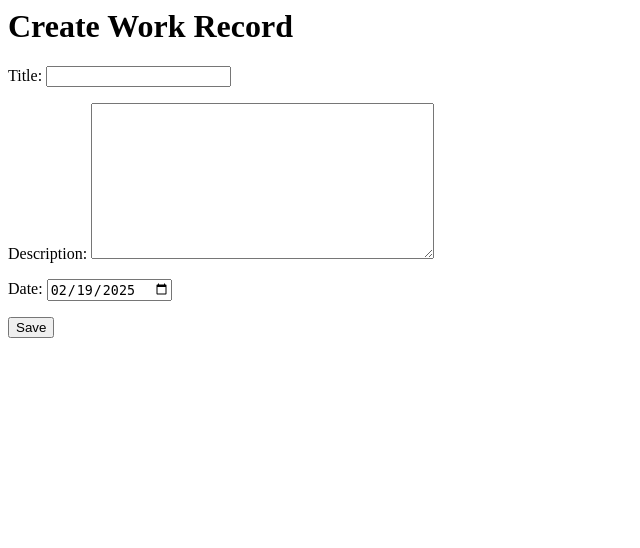
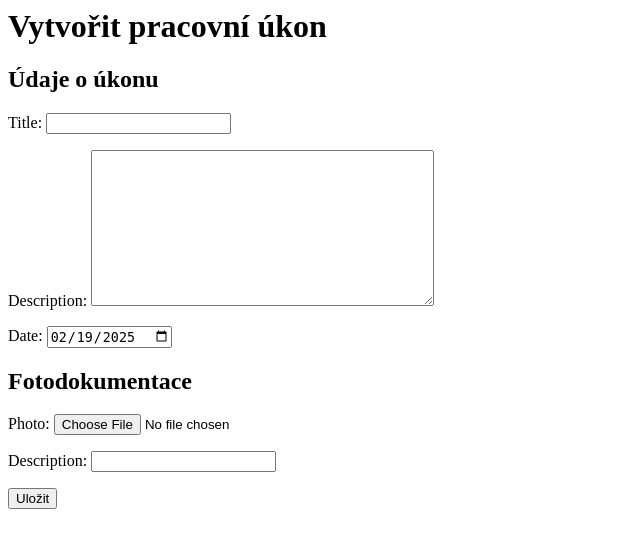
Before and after one commit to vachosan/work_tracker, a Django app: page /tracker/create/ in a window 1280 px wide. Shown: the top 548 px of the page, without its empty margins (0-640 px from the left). Run offline with Django 5.2, Linux system fonts and the light colour scheme.

Commit message:
zadavaní v jednom kroku

```diff
--- a/work_tracker/tracker/templates/tracker/create_work_record.html
+++ b/work_tracker/tracker/templates/tracker/create_work_record.html
@@ -1,6 +1,12 @@
-<h1>Create Work Record</h1>
-<form method="post">
+<h1>Vytvořit pracovní úkon</h1>
+<form method="post" enctype="multipart/form-data">
     {% csrf_token %}
-    {{ form.as_p }}
-    <button type="submit">Save</button>
+
+    <h2>Údaje o úkonu</h2>
+    {{ work_record_form.as_p }}
+
+    <h2>Fotodokumentace</h2>
+    {{ photo_form.as_p }}
+
+    <button type="submit">Uložit</button>
 </form>
--- a/work_tracker/tracker/views.py
+++ b/work_tracker/tracker/views.py
@@ -1,26 +1,34 @@
 from django.shortcuts import render, redirect
 from .forms import WorkRecordForm, PhotoDocumentationForm
 from .models import WorkRecord
+from django.shortcuts import get_object_or_404
 
 def create_work_record(request):
     if request.method == 'POST':
-        form = WorkRecordForm(request.POST)
-        if form.is_valid():
-            work_record = form.save()
-            return redirect('work_record_detail', pk=work_record.pk)
-    else:
-        form = WorkRecordForm()
-    return render(request, 'tracker/create_work_record.html', {'form': form})
+        work_record_form = WorkRecordForm(request.POST)
+        photo_form = PhotoDocumentationForm(request.POST, request.FILES)
 
-def work_record_detail(request, pk):
-    work_record = WorkRecord.objects.get(pk=pk)
-    if request.method == 'POST':
-        photo_form = PhotoDocumentationForm(request.POST, request.FILES)
-        if photo_form.is_valid():
+        if work_record_form.is_valid() and photo_form.is_valid():
+            # Uložení pracovního úkonu
+            work_record = work_record_form.save()
+
+            # Uložení fotografie s odkazem na pracovní úkon
             photo = photo_form.save(commit=False)
             photo.work_record = work_record
             photo.save()
+
             return redirect('work_record_detail', pk=work_record.pk)
     else:
+        work_record_form = WorkRecordForm()
         photo_form = PhotoDocumentationForm()
-    return render(request, 'tracker/work_record_detail.html', {'work_record': work_record, 'photo_form': photo_form})
+
+    return render(request, 'tracker/create_work_record.html', {
+        'work_record_form': work_record_form,
+        'photo_form': photo_form,
+    })
+
+def work_record_detail(request, pk):
+    work_record = get_object_or_404(WorkRecord, pk=pk)
+    return render(request, 'tracker/work_record_detail.html', {
+        'work_record': work_record,
+    })
```
Also changed, not shown: work_tracker/tracker/templates/tracker/work_record_detail.html (+3 -11 lines), work_tracker/media/work_photos/Výstřižek.PNG (added), work_tracker/media/work_photos/vazba_0dzrVLc.jpg (added), work_tracker/media/work_photos/vazba_EWgRtY7.jpg (added), work_tracker/media/work_photos/vazba_Qm5UAL2.jpg (added), 1 other file.
